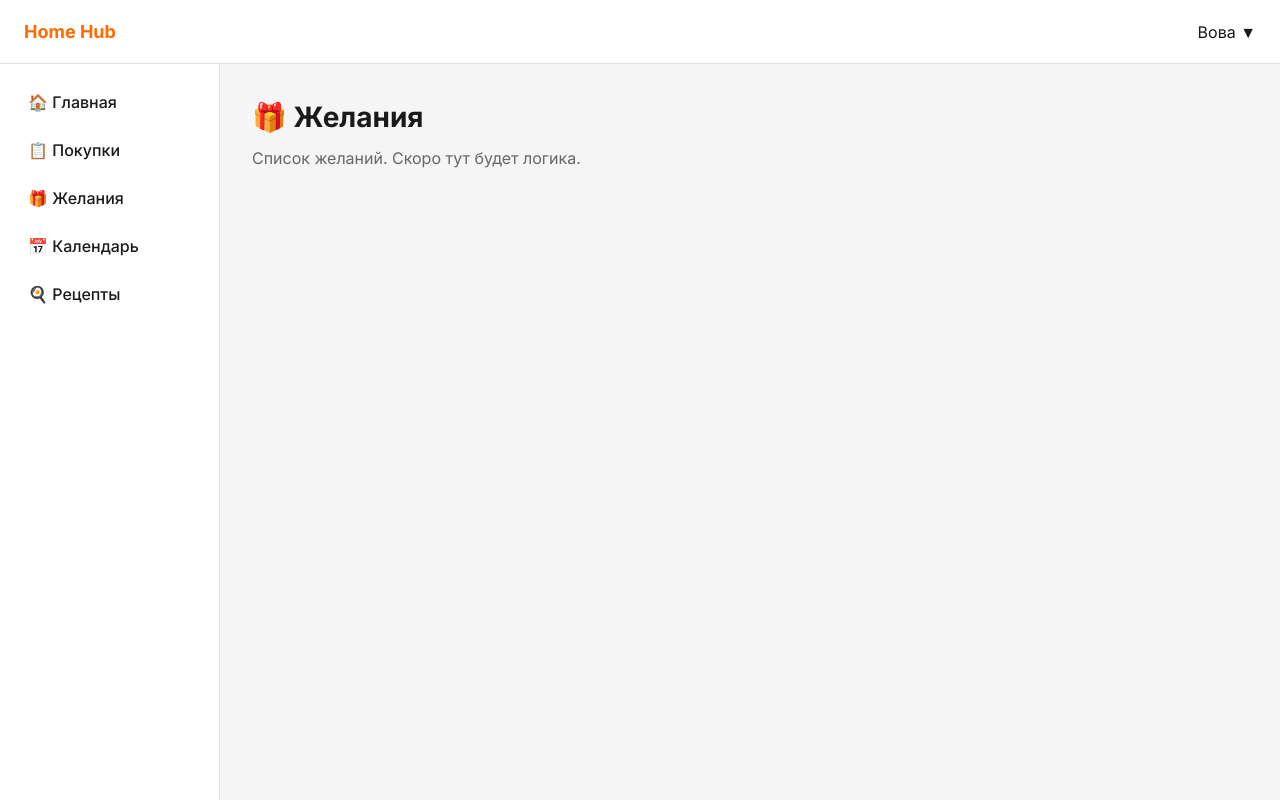
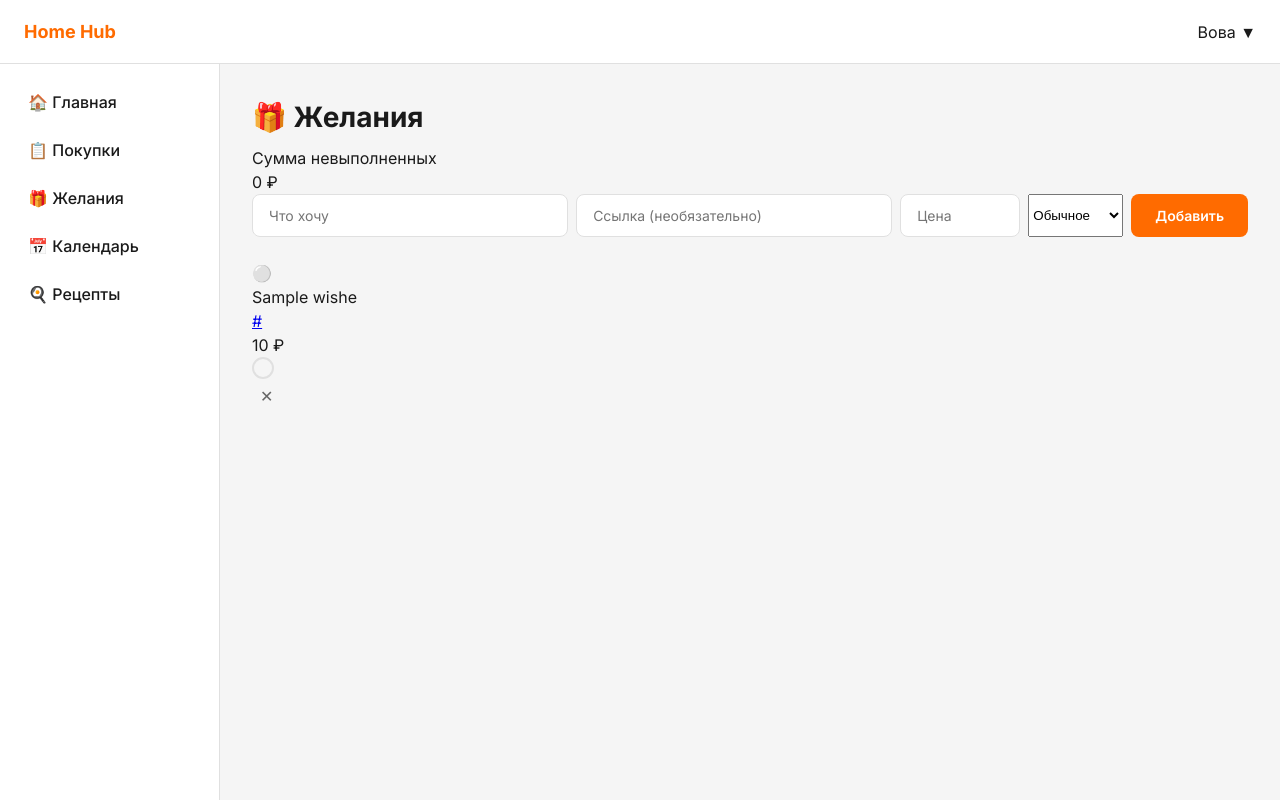
Before and after one commit to Yoshi-6767/Home-Hub, a Flask app: template templates/wishes.html in a window 1280 px wide. Run offline with Flask 3, Linux system fonts and the light colour scheme; the template is opened without the code that fills it: most values are stand-ins (such as "Sample title", 1, 10 or a date in 2020); parts of the project's set-up code (start-up, migrations or seed data) failed here and were passed over.

Commit message:
Update wishes.html

```diff
--- a/templates/wishes.html
+++ b/templates/wishes.html
@@ -2,5 +2,79 @@
 
 {% block content %}
 <h1>🎁 Желания</h1>
-<p class="subtitle">Список желаний. Скоро тут будет логика.</p>
+
+<div class="wishes-total">
+    <div class="total-label">Сумма невыполненных</div>
+    <div class="total-value">{{ "%.0f"|format(total) }} ₽</div>
+</div>
+
+<form method="POST" action="/wishes/add" class="add-form wishes-form">
+    <input type="text" name="name" placeholder="Что хочу" required>
+    <input type="text" name="link" placeholder="Ссылка (необязательно)">
+    <input type="number" name="price" placeholder="Цена" class="input-small" step="1">
+    <select name="priority" class="input-small">
+        <option value="normal">Обычное</option>
+        <option value="urgent">🔴 Срочно</option>
+        <option value="dream">🟡 Мечта</option>
+        <option value="gift">🟢 Подарок</option>
+    </select>
+    <button type="submit" class="btn-primary">Добавить</button>
+</form>
+
+<div class="wishes-list">
+    {% for w in wishes if not w.done %}
+    <div class="wish priority-{{ w.priority }}">
+        <div class="wish-priority">
+            {% if w.priority == 'urgent' %}🔴
+            {% elif w.priority == 'dream' %}🟡
+            {% elif w.priority == 'gift' %}🟢
+            {% else %}⚪{% endif %}
+        </div>
+        <div class="wish-body">
+            <div class="wish-name">{{ w.name }}</div>
+            {% if w.link %}
+            <a href="{{ w.link }}" target="_blank" class="wish-link">{{ w.link }}</a>
+            {% endif %}
+        </div>
+        <div class="wish-price">{{ "%.0f"|format(w.price) }} ₽</div>
+        <form method="POST" action="/wishes/toggle/{{ w.id }}" class="toggle-form">
+            <button type="submit" class="checkbox"></button>
+        </form>
+        <form method="POST" action="/wishes/delete/{{ w.id }}" class="delete-form">
+            <button type="submit" class="btn-delete" onclick="return confirm('Удалить?')">✕</button>
+        </form>
+    </div>
+    {% endfor %}
+
+    {% set done_wishes = wishes | selectattr('done') | list %}
+    {% if done_wishes %}
+    <div class="done-block">
+        <div class="done-title">Выполнено ({{ done_wishes | length }})</div>
+        {% for w in done_wishes %}
+        <div class="wish wish-done">
+            <div class="wish-priority">
+                {% if w.priority == 'urgent' %}🔴
+                {% elif w.priority == 'dream' %}🟡
+                {% elif w.priority == 'gift' %}🟢
+                {% else %}⚪{% endif %}
+            </div>
+            <div class="wish-body">
+                <div class="wish-name">{{ w.name }}</div>
+            </div>
+            <div class="wish-price">{{ "%.0f"|format(w.price) }} ₽</div>
+            <form method="POST" action="/wishes/toggle/{{ w.id }}" class="toggle-form">
+                <button type="submit" class="checkbox checked">✓</button>
+            </form>
+            <form method="POST" action="/wishes/delete/{{ w.id }}" class="delete-form">
+                <button type="submit" class="btn-delete">✕</button>
+            </form>
+        </div>
+        {% endfor %}
+    </div>
+    {% endif %}
+
+    {% if not wishes %}
+    <p class="empty">Пока пусто. Добавь первое желание!</p>
+    {% endif %}
+</div>
 {% endblock %}
```
